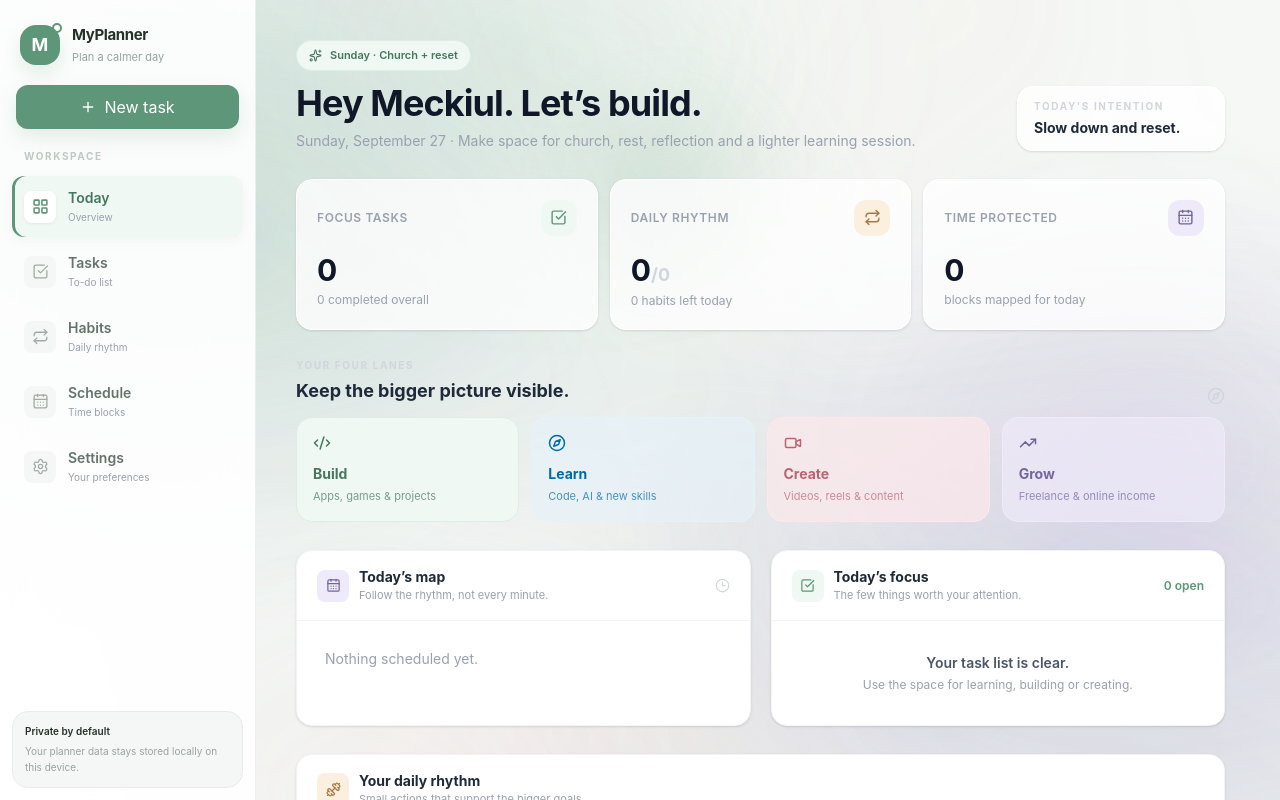
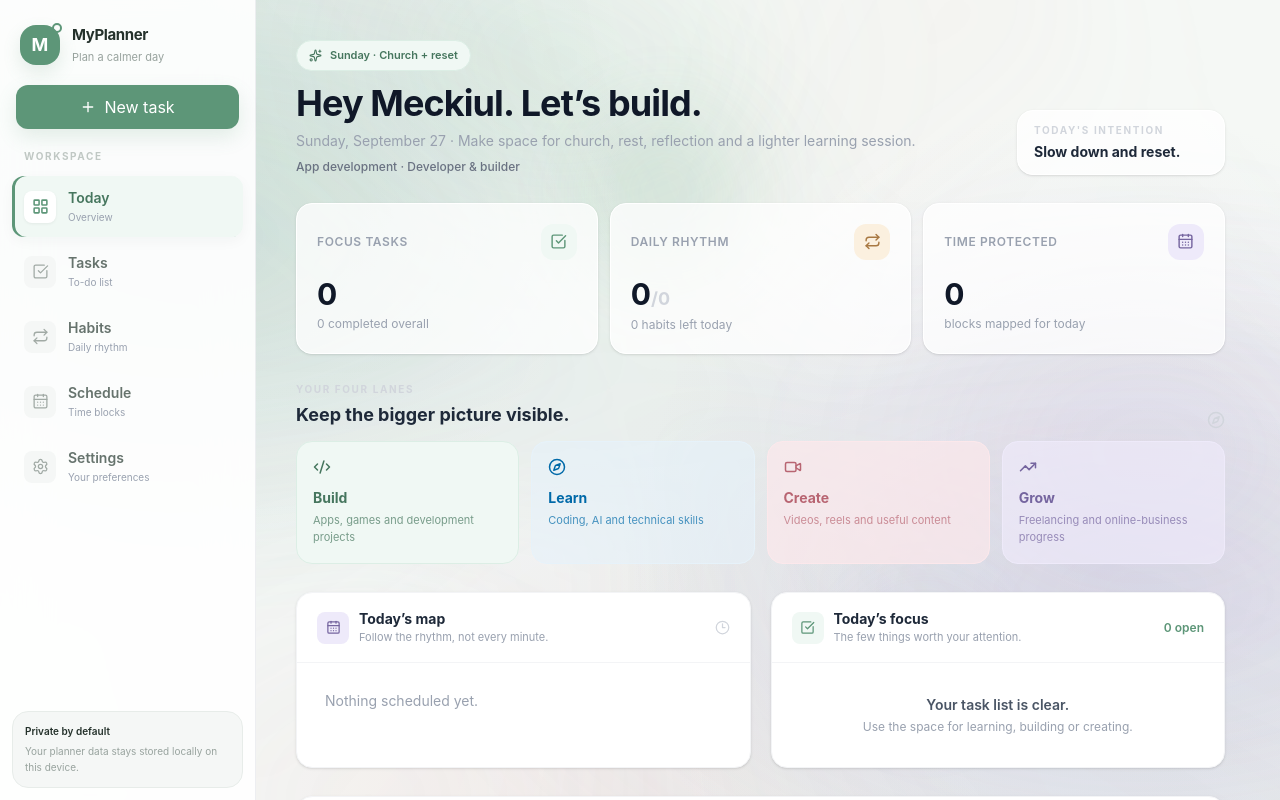
Before and after one commit to Meckiul-Chisim/MyPlanner, a React (Vite) app: page / in a window 1280 px wide. Built offline with nearby package versions, Linux system fonts and the light colour scheme.

Commit message:
personalize dashboard from profile

```diff
--- a/src/features/dashboard/DashboardView.tsx
+++ b/src/features/dashboard/DashboardView.tsx
@@ -14,6 +14,7 @@ import {
 } from 'lucide-react'
 import type { Habit, HabitLog, ScheduleBlock, Task } from '../../db/types'
 import { todayString } from '../schedule/timeUtils'
+import { getPlannerProfile, type PlannerProfile } from '../profile/profile'
 
 function isDueTodayOrOverdue(task: Task, today: string): boolean {
   if (task.completed || !task.dueDate) return false
@@ -49,6 +50,7 @@ export function DashboardView() {
   const [habitLogs, setHabitLogs] = useState<HabitLog[]>([])
   const [scheduleBlocks, setScheduleBlocks] = useState<ScheduleBlock[]>([])
   const [loading, setLoading] = useState(true)
+  const [profile, setProfile] = useState<PlannerProfile>(() => getPlannerProfile())
 
   const today = todayString()
   const dayPlan = useMemo(getDayPlan, [])
@@ -68,6 +70,12 @@ export function DashboardView() {
 
   useEffect(() => {
     refresh().finally(() => setLoading(false))
+  }, [])
+
+  useEffect(() => {
+    const handleProfileUpdate = () => setProfile(getPlannerProfile())
+    window.addEventListener('myplanner-profile-updated', handleProfileUpdate)
+    return () => window.removeEventListener('myplanner-profile-updated', handleProfileUpdate)
   }, [])
 
   async function handleToggleTask(id: number) {
@@ -106,9 +114,10 @@ export function DashboardView() {
             {dayPlan.eyebrow}
           </div>
           <h1 className="text-3xl sm:text-4xl font-bold tracking-tight text-gray-900">
-            Hey Meckiul. Let’s build.
+            Hey {profile.name || 'there'}. Let’s build.
           </h1>
           <p className="text-sm text-gray-400 mt-2">{dateLabel} · {dayPlan.description}</p>
+          <p className="text-xs text-gray-500 mt-2 font-medium">{profile.primaryFocus} · {profile.role}</p>
         </div>
         <div className="glass-panel rounded-2xl border border-white shadow-sm px-4 py-3 min-w-52">
           <p className="text-[10px] font-bold uppercase tracking-[0.16em] text-gray-300">Today's intention</p>
@@ -156,10 +165,10 @@ export function DashboardView() {
 
         <div className="grid grid-cols-2 lg:grid-cols-4 gap-3">
           {[
-            { icon: Code2, title: 'Build', text: 'Apps, games & projects', className: 'bg-primary-50 text-primary-700 border-primary-100' },
-            { icon: Compass, title: 'Learn', text: 'Code, AI & new skills', className: 'bg-sky-100/60 text-sky-700 border-sky-100' },
-            { icon: Video, title: 'Create', text: 'Videos, reels & content', className: 'bg-blush-100/70 text-blush-700 border-blush-100' },
-            { icon: TrendingUp, title: 'Grow', text: 'Freelance & online income', className: 'bg-lavender-100/70 text-lavender-700 border-lavender-100' },
+            { icon: Code2, title: 'Build', text: profile.lanes.build, className: 'bg-primary-50 text-primary-700 border-primary-100' },
+            { icon: Compass, title: 'Learn', text: profile.lanes.learn, className: 'bg-sky-100/60 text-sky-700 border-sky-100' },
+            { icon: Video, title: 'Create', text: profile.lanes.create, className: 'bg-blush-100/70 text-blush-700 border-blush-100' },
+            { icon: TrendingUp, title: 'Grow', text: profile.lanes.grow, className: 'bg-lavender-100/70 text-lavender-700 border-lavender-100' },
           ].map((lane) => {
             const Icon = lane.icon
             return (
@@ -254,6 +263,32 @@ export function DashboardView() {
         )}
       </section>
 
+      <section className="bg-white rounded-2xl border border-gray-100 shadow-sm overflow-hidden card-lift">
+        <div className="px-5 py-4 border-b border-gray-100">
+          <div className="flex items-center justify-between gap-3">
+            <div>
+              <p className="text-[10px] uppercase tracking-[0.16em] text-gray-300 font-bold">About this workspace</p>
+              <h2 className="text-base font-bold text-gray-800 mt-1">{profile.role || 'Your personal workspace'}</h2>
+            </div>
+            <span className="w-9 h-9 rounded-xl bg-primary-50 text-primary-600 flex items-center justify-center"><Sparkles size={16} /></span>
+          </div>
+        </div>
+        <div className="p-5">
+          <p className="text-sm text-gray-600 leading-relaxed">{profile.bio || 'Add a short description in Settings → Your profile.'}</p>
+          <div className="mt-4 flex flex-wrap gap-2">
+            {profile.interests.slice(0, 5).map((interest) => (
+              <span key={interest} className="rounded-full bg-gray-50 border border-gray-100 px-3 py-1.5 text-[11px] font-semibold text-gray-600">{interest}</span>
+            ))}
+          </div>
+          {profile.goals.length > 0 && (
+            <div className="mt-4">
+              <p className="text-[10px] uppercase tracking-[0.16em] text-gray-300 font-bold">Current goals</p>
+              <p className="text-xs text-gray-500 mt-2">{profile.goals.slice(0, 2).join(' · ')}</p>
+            </div>
+          )}
+        </div>
+      </section>
+
       <section className="rounded-2xl bg-gray-900 text-white p-5 sm:p-6 shadow-lg">
         <div className="flex items-start gap-4">
           <div className="w-10 h-10 rounded-xl bg-white/10 flex items-center justify-center shrink-0">
```
